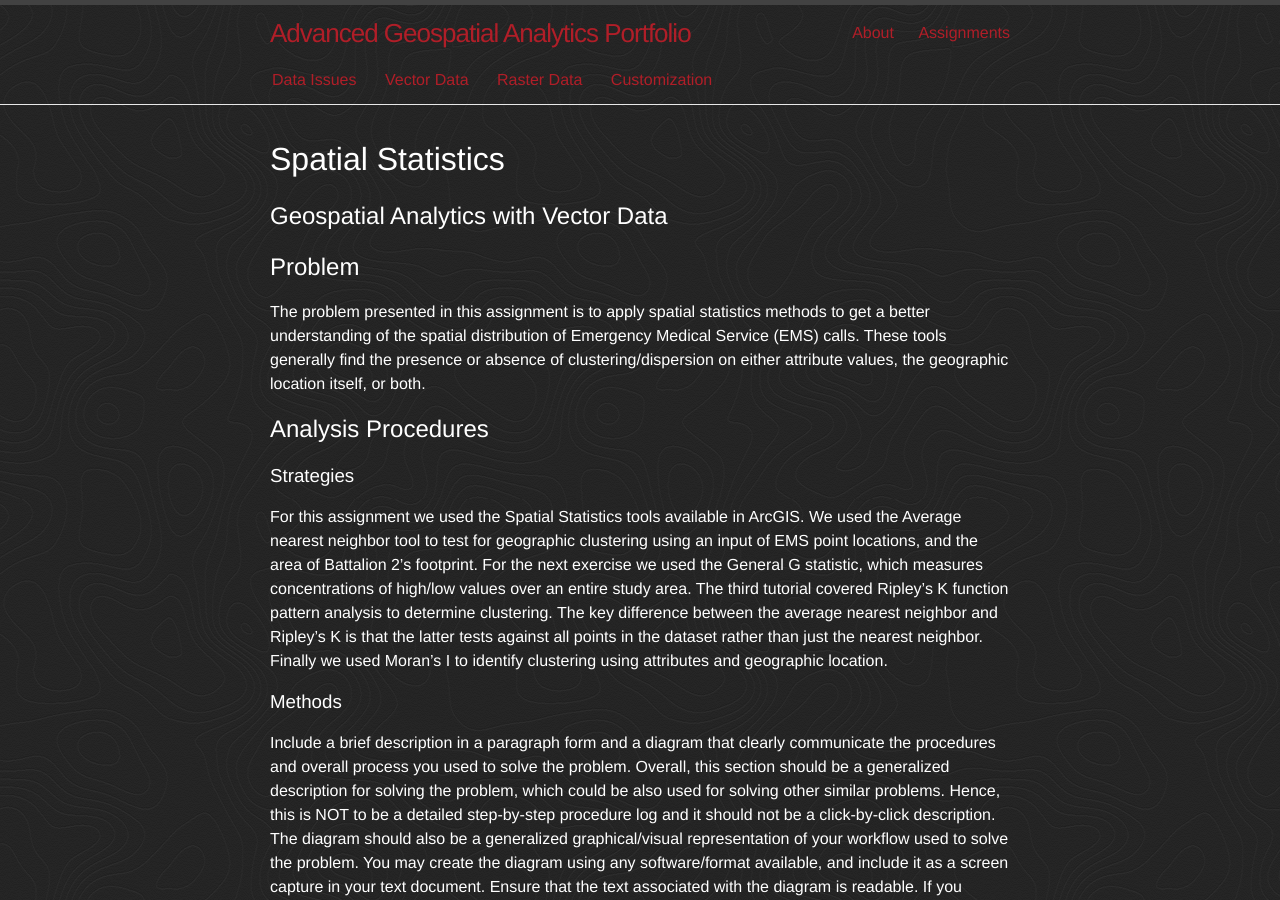
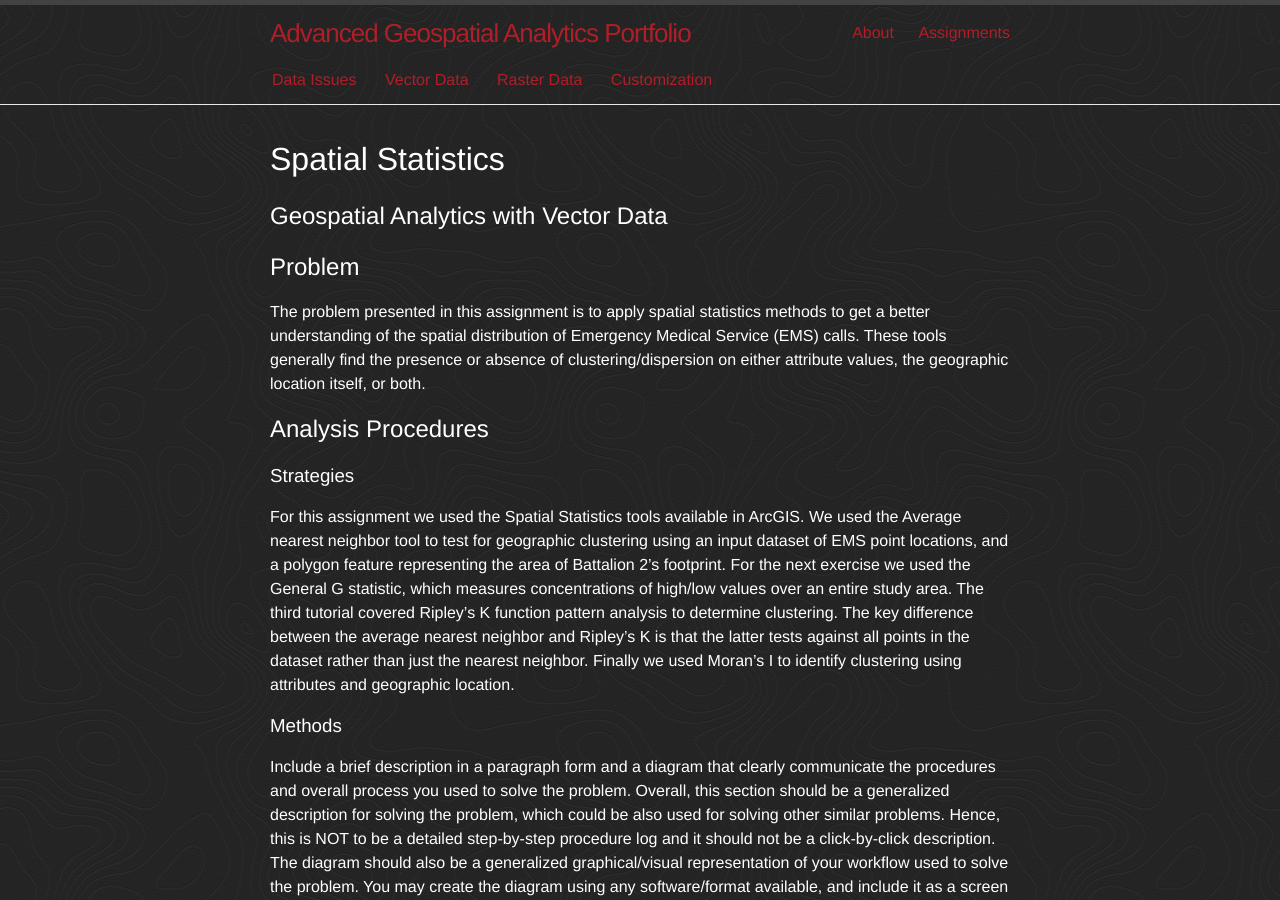
Before and after one commit to rhewitt22/advanced-spatial-analysis, a Jekyll site: the page built from _posts/2014-10-23-spatial-statistics.md, in a window 1280 px wide and 900 px high. Built offline with Jekyll 4.4.1, drawn with Linux system fonts in a browser that asks for light colours.

Commit message:
Added data type to spatial statistics

```diff
--- a/_posts/2014-10-23-spatial-statistics.md
+++ b/_posts/2014-10-23-spatial-statistics.md
@@ -18,7 +18,7 @@ The problem presented in this assignment is to apply spatial statistics methods
 
 ### Strategies
 
-For this assignment we used the Spatial Statistics tools available in ArcGIS.  We used the Average nearest neighbor tool to test for geographic clustering using an input of EMS point locations, and the area of Battalion 2's footprint.  For the next exercise we used the General G statistic, which measures concentrations of high/low values over an entire study area.  The third tutorial covered Ripley's K function pattern analysis to determine clustering.  The key difference between the average nearest neighbor and Ripley's K is that the latter tests against all points in the dataset rather than just the nearest neighbor.  Finally we used Moran's I to identify clustering using attributes and geographic location.
+For this assignment we used the Spatial Statistics tools available in ArcGIS.  We used the Average nearest neighbor tool to test for geographic clustering using an input dataset of EMS point locations, and a polygon feature representing the area of Battalion 2's footprint.  For the next exercise we used the General G statistic, which measures concentrations of high/low values over an entire study area.  The third tutorial covered Ripley's K function pattern analysis to determine clustering.  The key difference between the average nearest neighbor and Ripley's K is that the latter tests against all points in the dataset rather than just the nearest neighbor.  Finally we used Moran's I to identify clustering using attributes and geographic location.
 
 ### Methods
 
```
